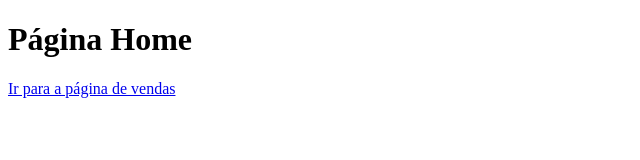
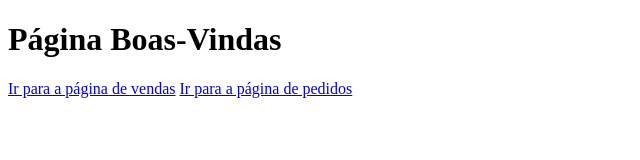
Before and after one commit to WallaceSineiro/aulagithub, a plain HTML site: page index.html in a window 1280 px wide. Shown: the whole page, without its empty margins (0-640 px from the left). Drawn offline with Linux system fonts and the light colour scheme.

Commit message:
(v) Carrinho criado

```diff
--- a/index.html
+++ b/index.html
@@ -6,7 +6,8 @@
     <title>Document</title>
 </head>
 <body>
-    <h1>Página Home</h1>
+    <h1>Página Boas-Vindas</h1>
     <a href="vendas.html">Ir para a página de vendas</a>
+    <a href="pedidos.html">Ir para a página de pedidos</a>
 </body>
 </html>
```
Also changed, not shown: pedidos.html (+1 -0 lines).
